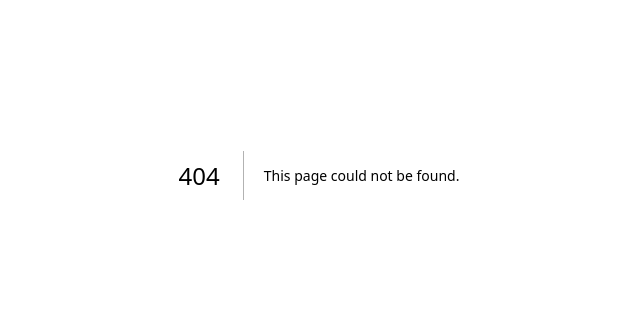
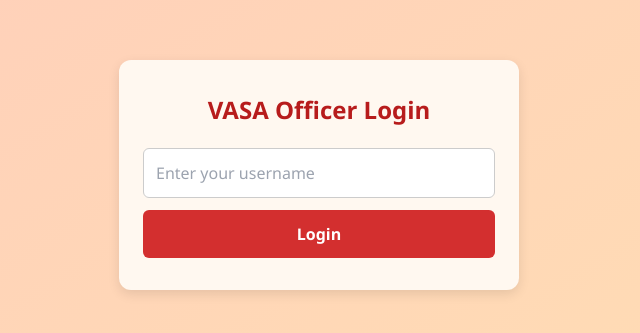
Before and after one commit to Vietnamese-American-Student-Association/Ham-choi-project, a Next.js app: page /login in a window 1280 px wide. Before the commit this address had no page. Shown: the part 225-558 px from the top of the page, without its empty margins (321-961 px from the left). Built offline with nearby package versions, Linux system fonts and the light colour scheme.

Commit message:
completed login_page

```diff
--- /dev/null
+++ b/src/pages/api/login.ts
@@ -0,0 +1,28 @@
+// /pages/api/login.ts
+import { NextApiRequest, NextApiResponse } from 'next';
+import  supabase  from '../../utils/supabaseClient';
+
+export default async function handler(req: NextApiRequest, res: NextApiResponse) {
+    if (req.method !== 'POST') {
+        res.setHeader('Allow', ['POST']);
+        return res.status(405).end(`Method ${req.method} Not Allowed`);
+    }
+
+    const { username } = req.body;
+
+    if (!username || typeof username !== 'string') {
+        return res.status(400).json({ message: 'Username is required' });
+    }
+
+    const { data, error } = await supabase
+        .from('officers')
+        .select('name')
+        .eq('username', username)
+        .single(); // returns { data, error }
+
+    if (error || !data) {
+        return res.status(401).json({ message: 'Invalid username' });
+    }
+
+    return res.status(200).json({ name: data.name });
+}
--- /dev/null
+++ b/src/pages/dashboard.tsx
@@ -0,0 +1,15 @@
+import { useRouter } from 'next/router';
+
+const Dashboard = () => {
+    const router = useRouter();
+    const { user } = router.query;
+
+    return (
+        <div style={{ padding: 40, textAlign: 'center' }}>
+            <h1>Welcome, {user}!</h1>
+            <p>This is your dashboard.</p>
+        </div>
+    );
+};
+
+export default Dashboard;
--- /dev/null
+++ b/src/pages/login.tsx
@@ -0,0 +1,102 @@
+import { useState } from 'react';
+import { useRouter } from 'next/router';
+
+const LoginPage = () => {
+    const [username, setUsername] = useState('');
+    const [error, setError] = useState('');
+    const router = useRouter();
+
+    const handleSubmit = async (e: React.FormEvent) => {
+        e.preventDefault();
+        if (!username.trim()) {
+            setError('Username is required');
+            return;
+        }
+
+        const res = await fetch('/api/login', {
+            method: 'POST',
+            headers: { 'Content-Type': 'application/json' },
+            body: JSON.stringify({ username }),
+        });
+
+        if (res.ok) {
+            router.push(`/dashboard?user=${encodeURIComponent(username)}`);
+        } else {
+            setError('Login failed');
+        }
+    };
+
+    return (
+        <div style={styles.container}>
+            <div style={styles.card}>
+                <h2 style={styles.heading}>VASA Officer Login</h2>
+                <form onSubmit={handleSubmit}>
+                    <input
+                        type="text"
+                        placeholder="Enter your username"
+                        value={username}
+                        onChange={e => setUsername(e.target.value)}
+                        style={styles.input}
+                    />
+                    {error && <div style={styles.error}>{error}</div>}
+                    <button type="submit" style={styles.button}>Login</button>
+                </form>
+            </div>
+        </div>
+    );
+};
+
+const styles: { [key: string]: React.CSSProperties } = {
+    container: {
+        display: 'flex',
+        justifyContent: 'center',
+        alignItems: 'center',
+        minHeight: '100vh',
+        background: 'linear-gradient(to bottom right, #ffccbc, #ffe0b2)', // warm Vietnamese colors
+        fontFamily: '"Segoe UI", Tahoma, Geneva, Verdana, sans-serif',
+    },
+    card: {
+        backgroundColor: '#fff8f0',
+        borderRadius: 12,
+        boxShadow: '0 4px 12px rgba(0,0,0,0.1)',
+        padding: '32px 24px',
+        width: '100%',
+        maxWidth: 400,
+        textAlign: 'center',
+    },
+    heading: {
+        fontSize: 24,
+        marginBottom: 20,
+        color: '#b71c1c', // deep red
+        fontWeight: 'bold',
+    },
+    input: {
+        width: '100%',
+        padding: 12,
+        marginBottom: 12,
+        borderRadius: 6,
+        border: '1px solid #ccc',
+        fontSize: 16,
+        outline: 'none',
+        boxSizing: 'border-box',
+    },
+    button: {
+        width: '100%',
+        padding: 12,
+        backgroundColor: '#d32f2f', // VASA red
+        color: '#fff',
+        border: 'none',
+        borderRadius: 6,
+        fontSize: 16,
+        fontWeight: 600,
+        cursor: 'pointer',
+        transition: 'background 0.3s ease',
+    },
+    error: {
+        color: '#d32f2f',
+        fontSize: 14,
+        marginBottom: 12,
+    },
+};
+
+export default LoginPage;
```
Also changed, not shown: 1 other file (tests, documents, lock files or other folders).
